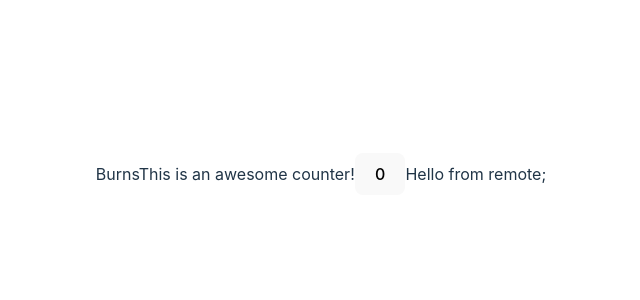
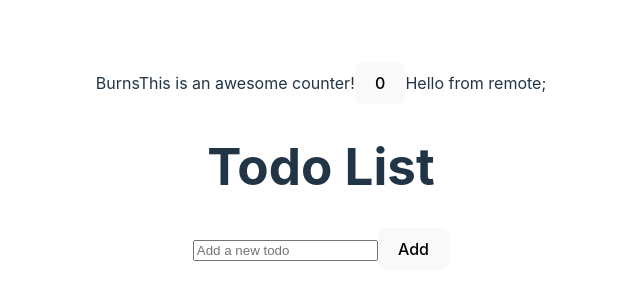
Before and after one commit to BurnsJ822/mfe-remote, a React (Vite) app: page / in a window 1280 px wide. Shown: the part 226-526 px from the top of the page, without its empty margins (319-959 px from the left). Built offline with nearby package versions, Linux system fonts and the light colour scheme.

Commit message:
ToDo Component Call

```diff
--- a/src/App.tsx
+++ b/src/App.tsx
@@ -3,12 +3,14 @@ import reactLogo from './assets/react.svg';
 import viteLogo from '/vite.svg';
 import './App.css';
 import Counter from './Counter';
+import TodoList from './ToDo';
 
 function App() {
   return (
     <>
       <Counter />
       <span>Hello from remote</span>;
+      <TodoList />
     </>
   );
 }
```
